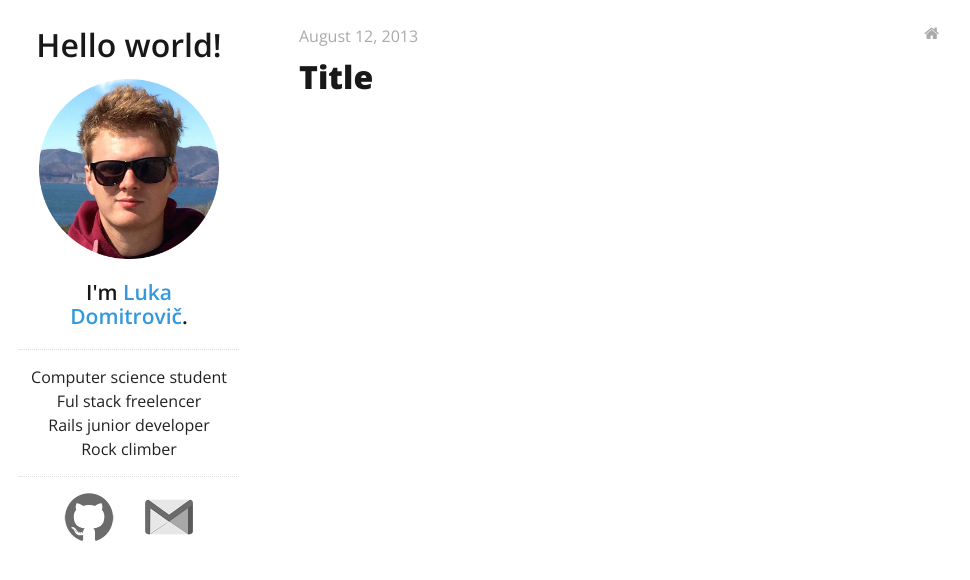
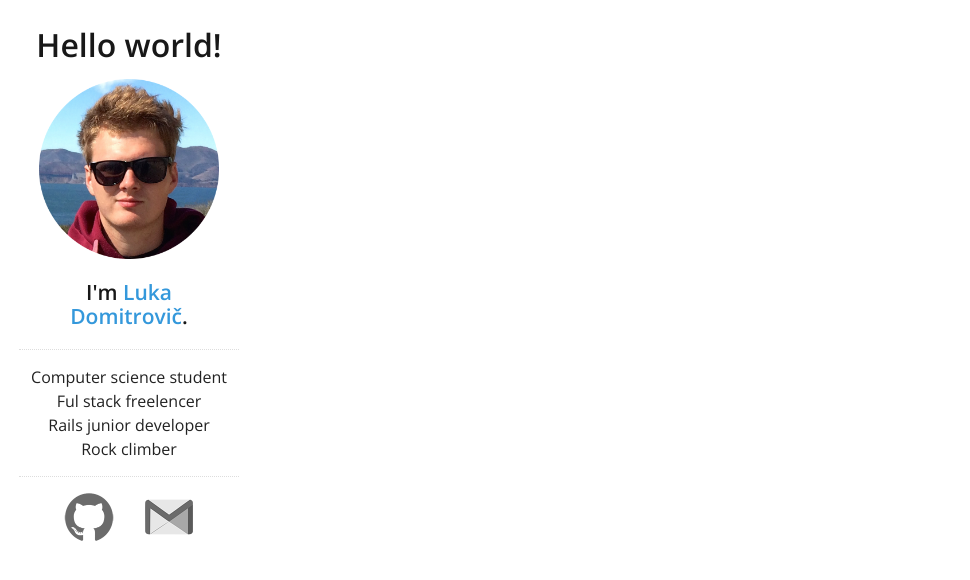
Before and after one commit to luxxi/luxxi.github.io, a Jekyll site: the page built from _posts/2013-08-12-another-sample.md, in a window 1280 px wide. Shown: the top 580 px of the page, without its empty margins (151-1121 px from the left). Built offline with Jekyll 4.4.1, drawn with Linux system fonts in a browser that asks for light colours; nearby versions of some CDN libraries.

Commit message:
remove posts form first page

```diff
--- a/_layouts/default.html
+++ b/_layouts/default.html
@@ -29,7 +29,6 @@
     </div>
 
     <div class="eleven columns content">
-      {{ content }}
     </div>
   </div>
 
```
